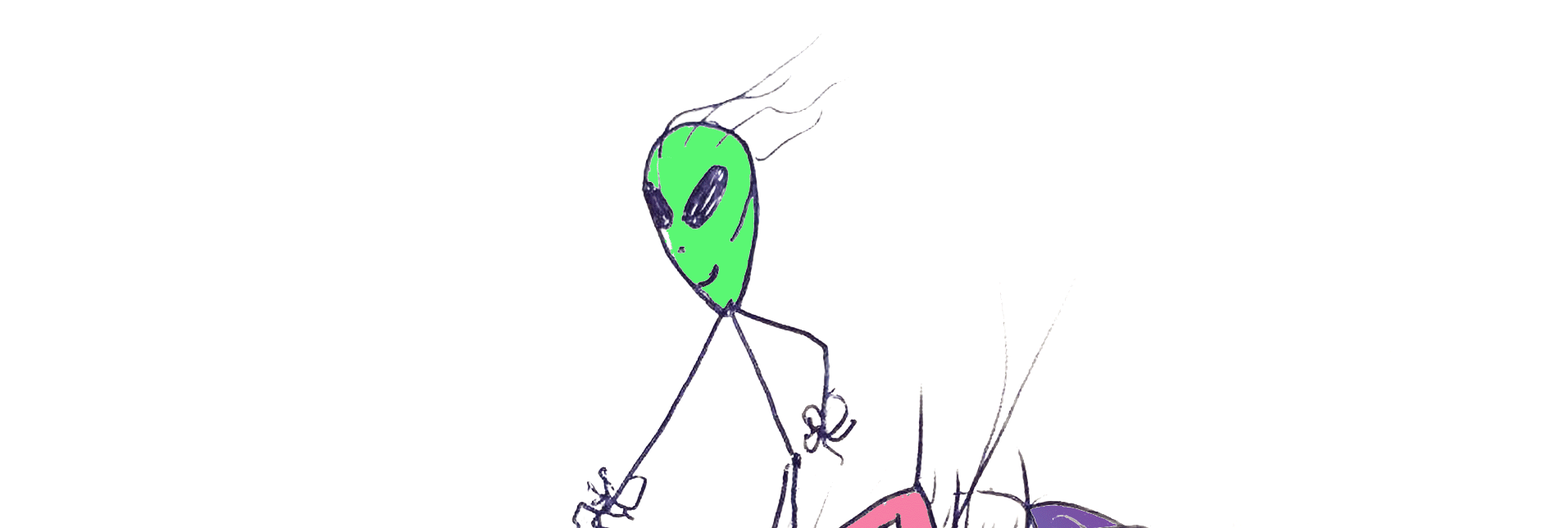
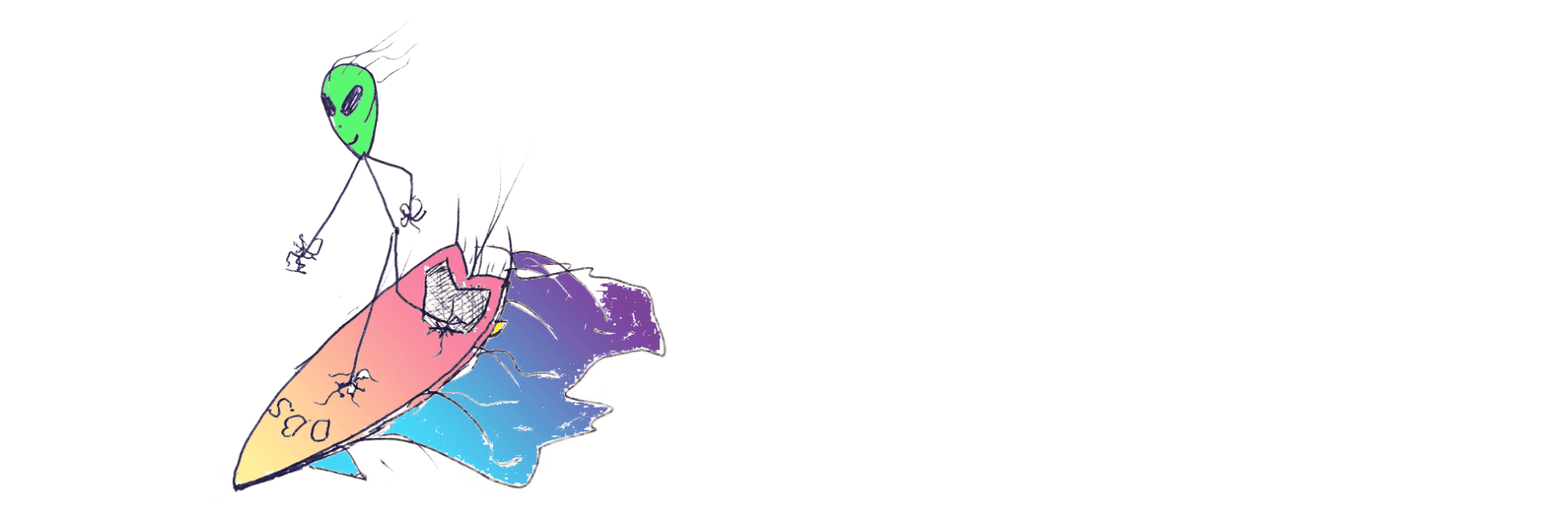
Before and after one commit to uniluotosurf/uniluotosurf.github.io, a plain HTML site: page index.html in a window 1280 px wide. Shown: the top 644 px of the page at 82% size, 1898 px wide, since content can reach past the window. Drawn offline with Linux system fonts and the light colour scheme.

Commit message:
Update index.html

```diff
--- a/index.html
+++ b/index.html
@@ -1,4 +1,4 @@
 <!DOCTYPE html>
 <body>
-  <img src="surf-alien.gif"/>
+  <img src="surf-alien.gif" height="700"/>
 </body>
```
